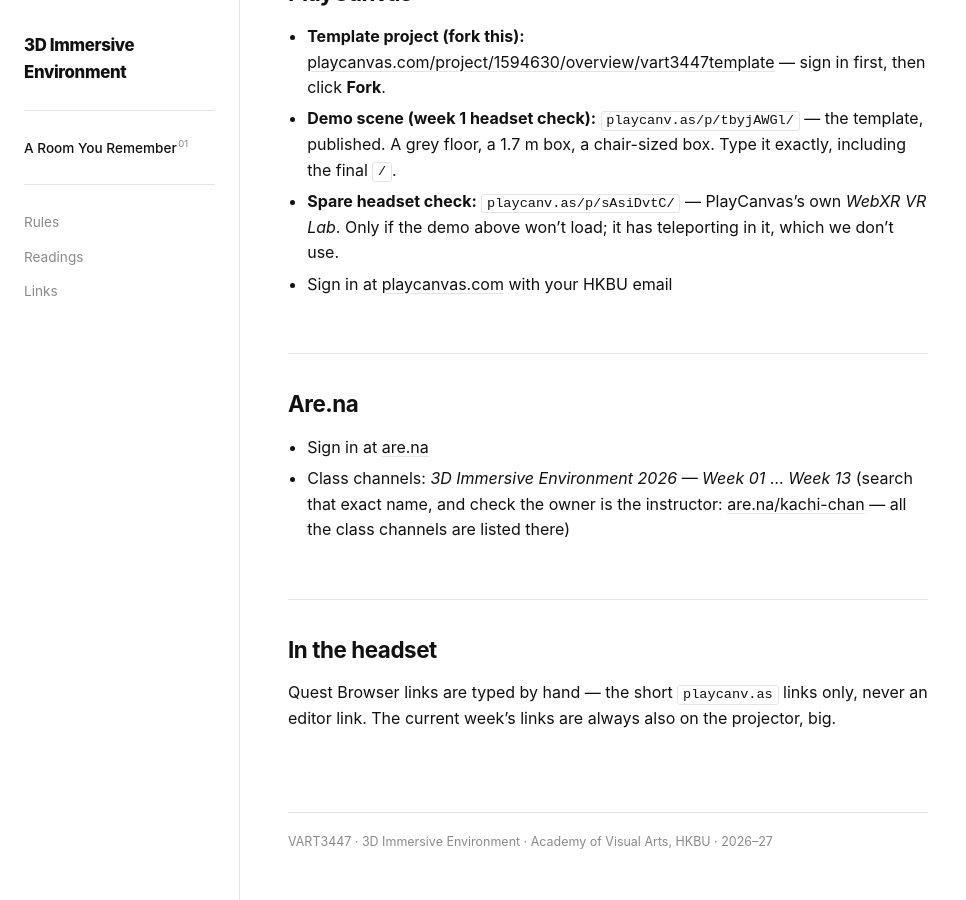
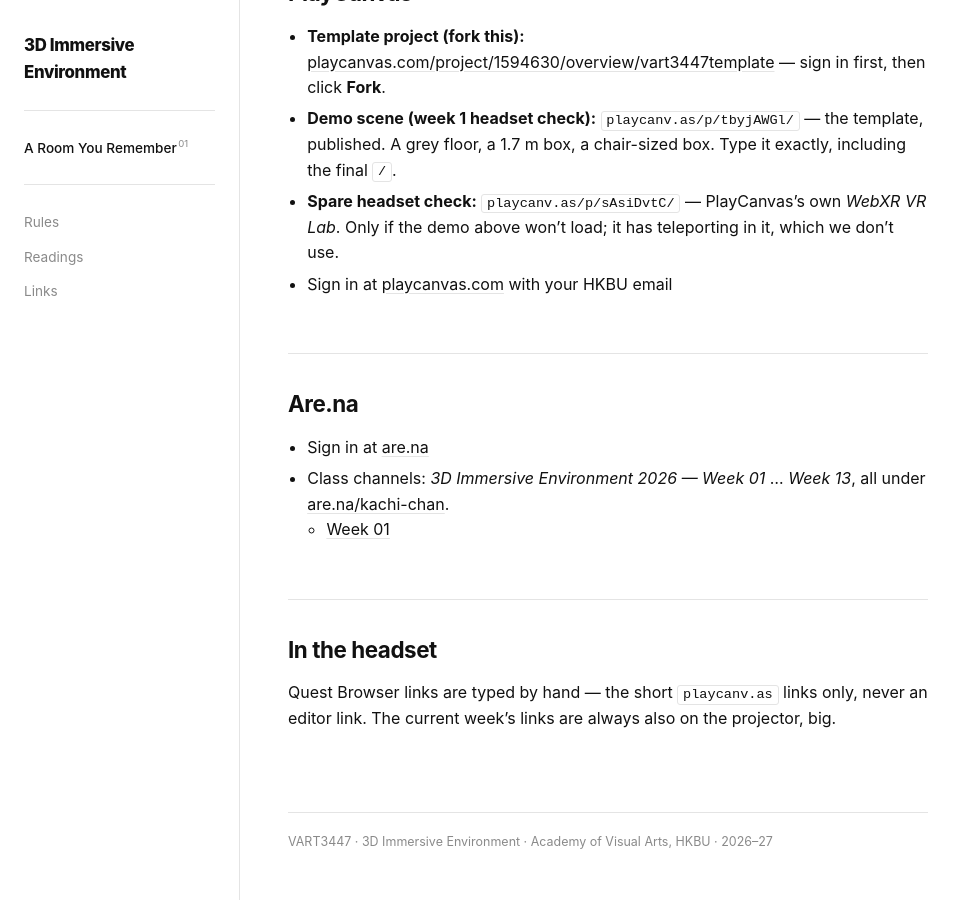
Before and after one commit to kachichan/vart3447-3d-immersive-environment, a Jekyll site: the page built from links.md, in a window 1280 px wide and 900 px high, scrolled down 712 px. Shown: the whole window, without its empty margins (0-966 px from the left). Built offline with Jekyll 4.4.1, drawn with Linux system fonts in a browser that asks for light colours; some web fonts are replaced.

Commit message:
update week 1 links

```diff
--- a/links.md
+++ b/links.md
@@ -35,10 +35,9 @@
 ## Are.na
 
 - Sign in at [are.na](https://www.are.na)
-- Class channels: *3D Immersive Environment 2026 — Week 01* … *Week 13*
-  (search that exact name, and check the owner is the instructor:
-  [are.na/kachi-chan](https://www.are.na/kachi-chan/channels) — all the
-  class channels are listed there)
+- Class channels: *3D Immersive Environment 2026 — Week 01* … *Week 13*,
+  all under [are.na/kachi-chan](https://www.are.na/kachi-chan/channels).
+  - [Week 01](https://www.are.na/kachi-chan/3d-immersive-environment-2026-week-01)
 
 ## In the headset
 
```
Also changed, not shown: weeks/week01.md (+5 -4 lines).
